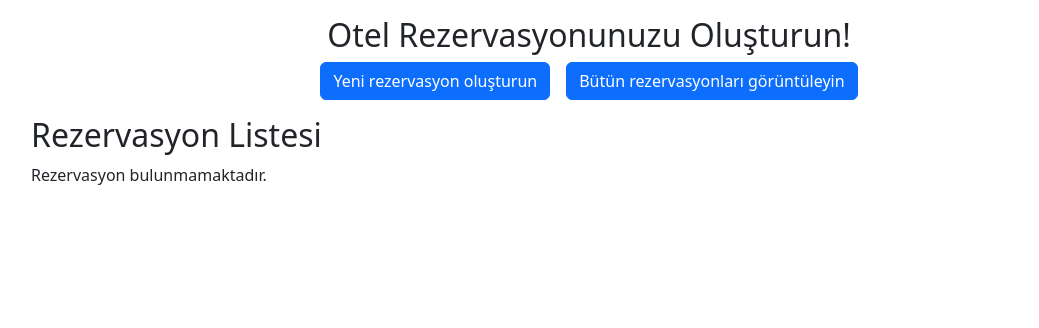
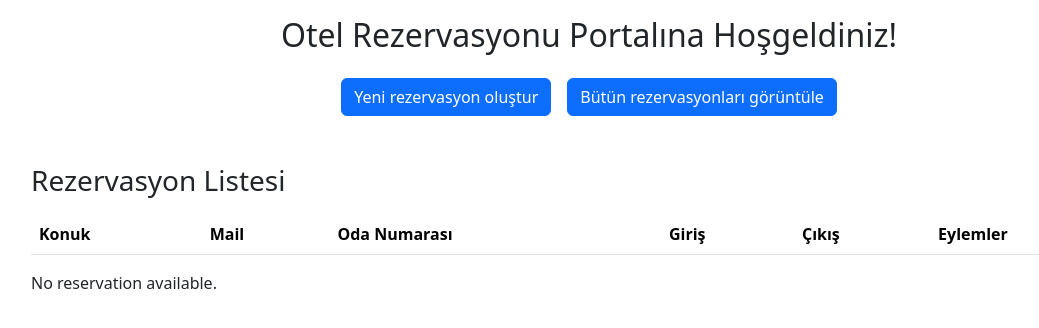
Before and after one commit to akinpinkman/hotel-app, an Angular app: page /list in a window 1280 px wide. Shown: the top 328 px of the page, without its empty margins (51-1090 px from the left). Built offline with nearby package versions, Linux system fonts and the light colour scheme.

Commit message:
Update home and reservation list component UI and text

```diff
--- a/src/app/home/home.component.html
+++ b/src/app/home/home.component.html
@@ -1,5 +1,5 @@
 <div class="text-center my-3">
-    <h2>Otel Rezervasyonunuzu Oluşturun!</h2>
-    <button class="btn btn-primary mx-2" [routerLink]="['/new']">Yeni rezervasyon oluşturun</button>
-    <button class="btn btn-primary mx-2" [routerLink]="['/list']">Bütün rezervasyonları görüntüleyin</button>
+    <h2 class="mb-4">Otel Rezervasyonu Portalına Hoşgeldiniz!</h2>
+    <button class="btn btn-primary mx-2" [routerLink]="['/new']">Yeni rezervasyon oluştur</button>
+    <button class="btn btn-primary mx-2" [routerLink]="['/list']">Bütün rezervasyonları görüntüle</button>
 </div>
--- a/src/app/reservation-list/reservation-list.component.html
+++ b/src/app/reservation-list/reservation-list.component.html
@@ -1,20 +1,37 @@
 <app-home></app-home>
 
-<h2>Rezervasyon Listesi</h2>
+<h3 class="mt-5 mb-3">Rezervasyon Listesi</h3>
+
+<table class="table table-striped">
+    <thead>
+        <tr>
+            <th>Konuk</th>
+            <th>Mail</th>
+            <th>Oda Numarası</th>
+            <th>Giriş</th>
+            <th>Çıkış</th>
+            <th>Eylemler</th>
+        </tr>
+    </thead>
+    <tbody>
+        <tr *ngFor="let reservation of reservations">
+            <td>{{reservation.guestName}}</td>
+            <td>{{reservation.guestEmail}}</td>
+            <td>{{reservation.roomNumber}}</td>
+            <td> {{reservation.checkInDate}} </td>
+            <td>{{reservation.checkOutDate}}</td>
+            <td>
+                <button class="btn btn-sm btn-danger mx-1" (click)="deleteReservation(reservation.id)">Sil</button>
+                <button class="btn btn-sm btn-secondary mx-1" [routerLink]="['/edit', reservation.id]">Düzenle</button>
+            </td>
+        </tr>
+    </tbody>
+</table>
 
 <ul *ngIf="reservations.length; else noReservation">
-    <li *ngFor="let reservation of reservations">
-        Konuk Adı: {{reservation.guestName}} <br>
-        Mail Adresi: {{reservation.guestEmail}} <br>
-        Oda Numarası: {{reservation.roomNumber}} <br>
-        Giriş Tarihi: {{reservation.checkInDate}} <br>
-        Çıkış Tarihi: {{reservation.checkOutDate}} <br>
-        <button (click)="deleteReservation(reservation.id)">Delete ❌</button>
-        <button [routerLink]="['/edit', reservation.id]">Edit 📝</button>
-    </li>
+
 </ul>
 
-<!-- (Local Ref) -->
 <ng-template #noReservation>
-    <p>Rezervasyon bulunmamaktadır.</p>
+    <p>No reservation available.</p>
 </ng-template>
```
